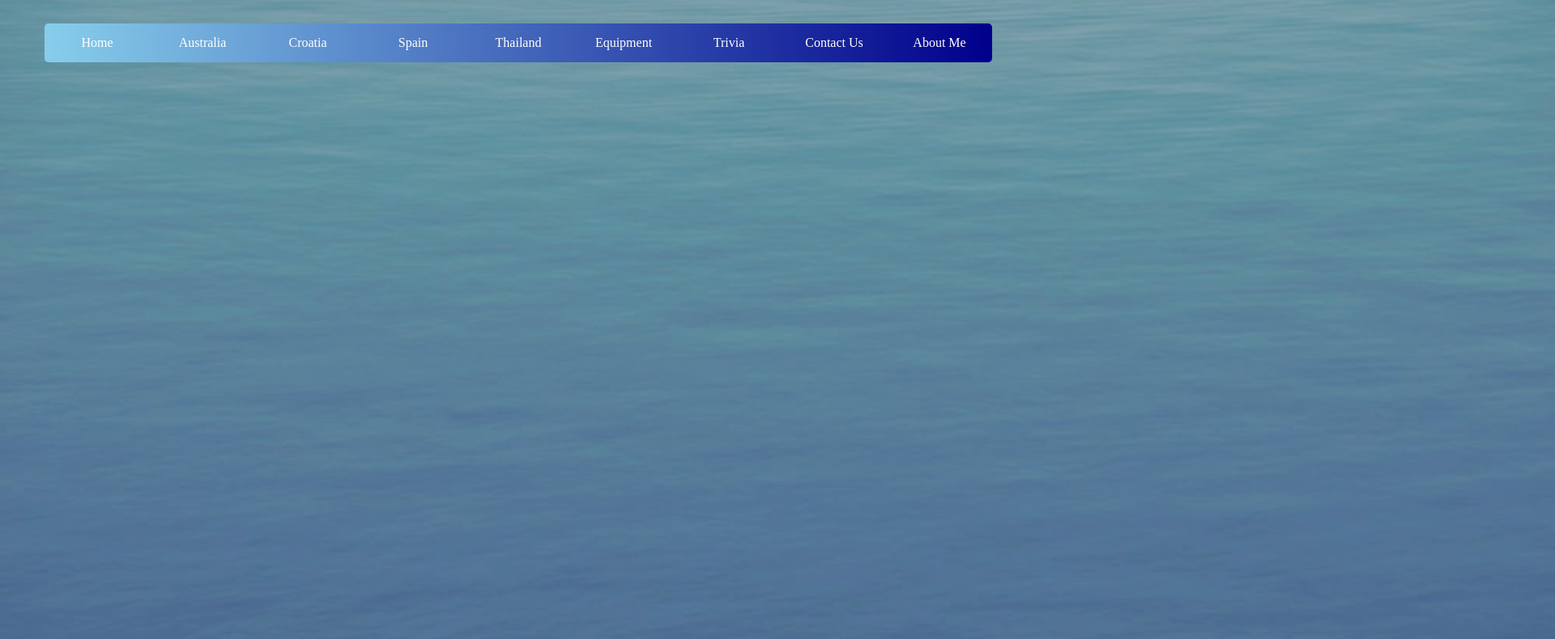
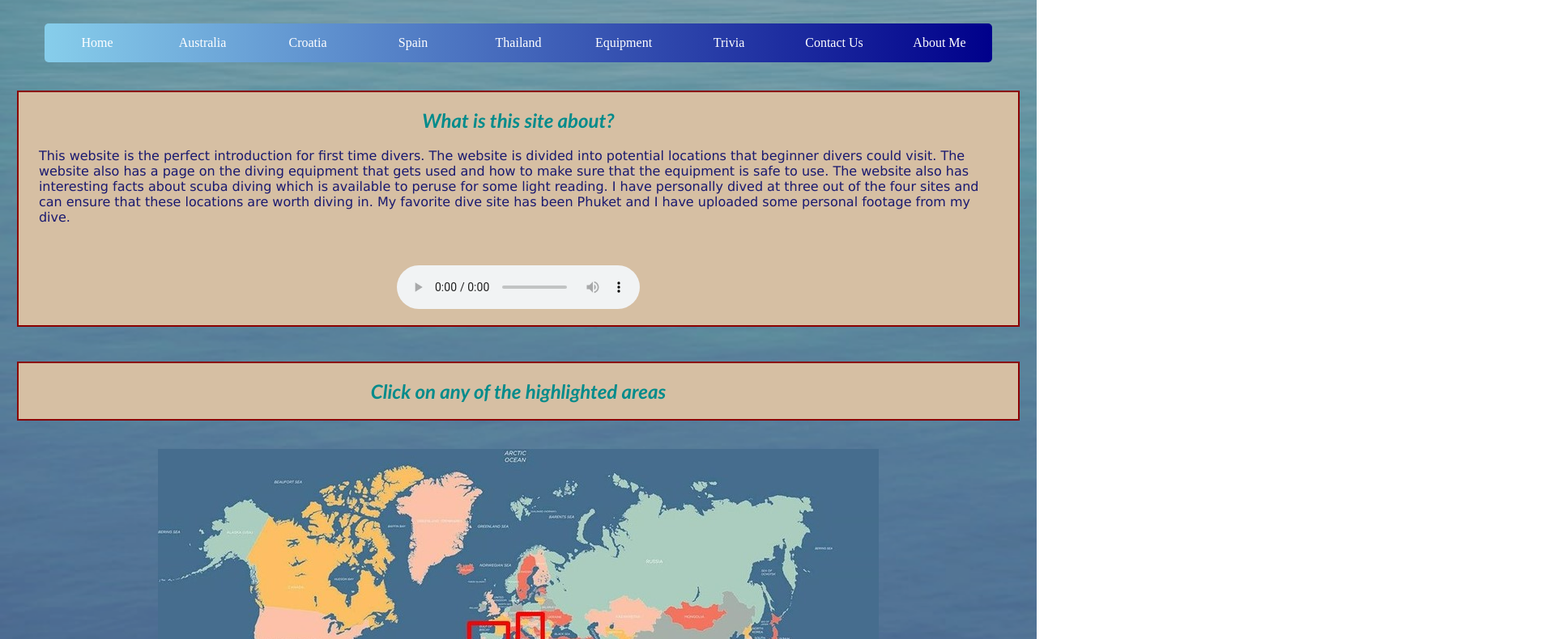
Before and after one commit to nirekmehta/WebTech, a plain HTML site: page release2/projectMobile.htm in a window 1280 px wide. Shown: the part 130-920 px from the top of the page at 81% size, 1920 px wide, since content can reach past the window. Drawn offline with nearby package versions, Linux system fonts and the light colour scheme.

Commit message:
release2

```diff
--- a/release2/projectMobile.htm
+++ b/release2/projectMobile.htm
@@ -19,9 +19,11 @@
     <meta name= "author" content="Nirek Mehta"/>
     <title>Dive With Me!</title>
     <link rel="stylesheet" type="text/css" href="externalstylesheet.css">
+
     <style>
 h1{font-family:'Tangerine';}
-.style {border: 2px; border-style:solid; border-color:darkred; background-color:rgb(214,191,163); padding-left:125%; margin: 125%; padding-right:125%; margin-left: auto; margin-right: auto;}
+.style {border: 2px; border-style:solid; border-color:darkred; background-color:rgb(214,191,163); padding-left:2%; margin: 1%; padding-right:2%;}
+#d1 {display: none;}
     </style>
     <script src="http://code.jquery.com/jquery.min.js"></script>
     <script>
@@ -77,7 +79,7 @@ h1{font-family:'Tangerine';}
     <br>
     <div class="style">
         <h2 style="color:darkcyan">What is this site about?</h2>
-        <p id="d1" style="display: none;"> This website is the perfect introduction for first time divers. The website is divided into potential locations
+        <p id="d1"> This website is the perfect introduction for first time divers. The website is divided into potential locations
             that beginner divers could visit. The website also has a page on the diving equipment that gets used and how to make sure that
             the equipment is safe to use. The website also has interesting facts about scuba diving which is available to peruse for some light reading.
             I have personally dived at three out of the four sites and can ensure that these locations are worth diving in. My favorite dive site has been Phuket and I have uploaded some personal footage from my dive.</p>
```
